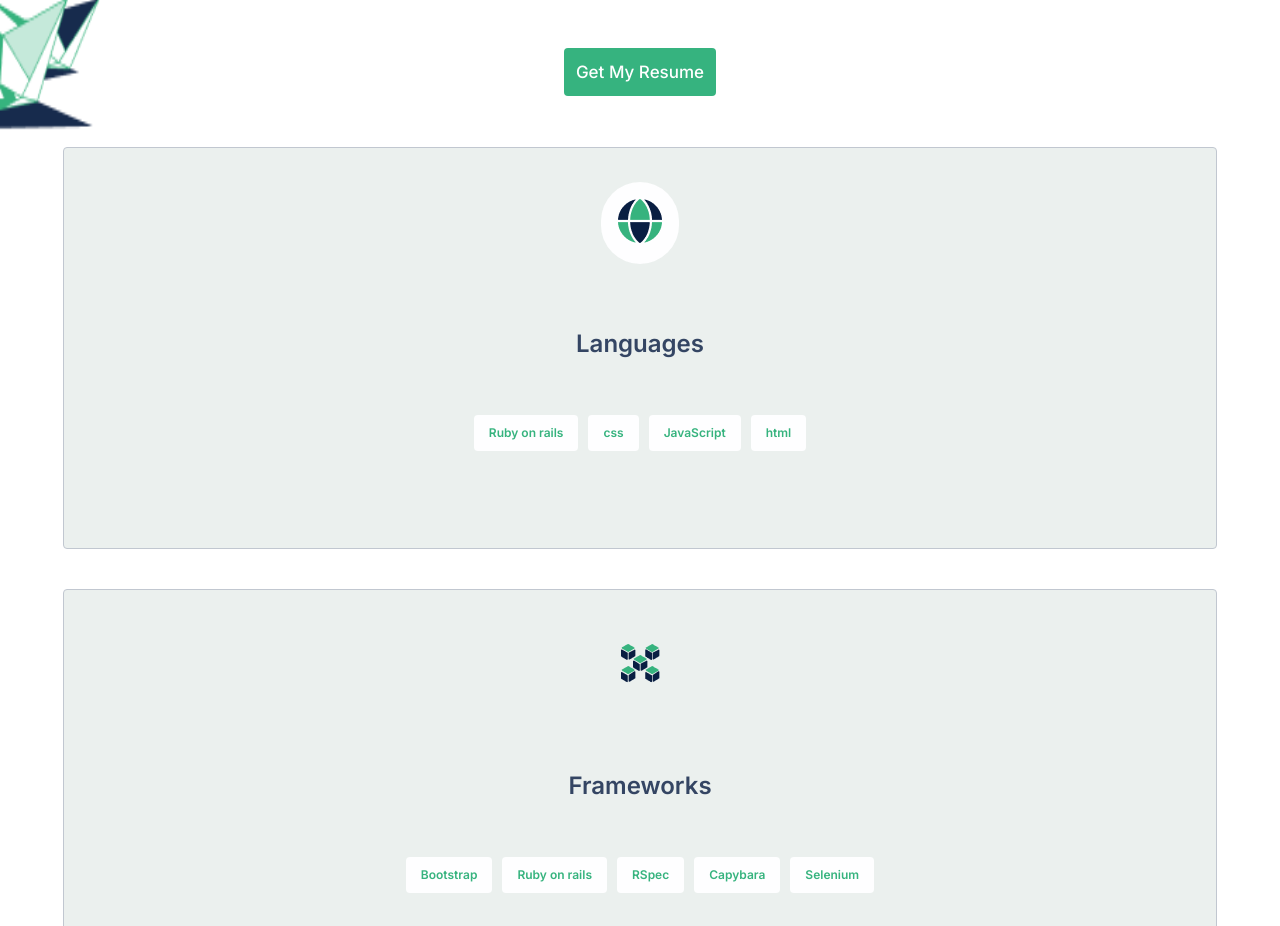
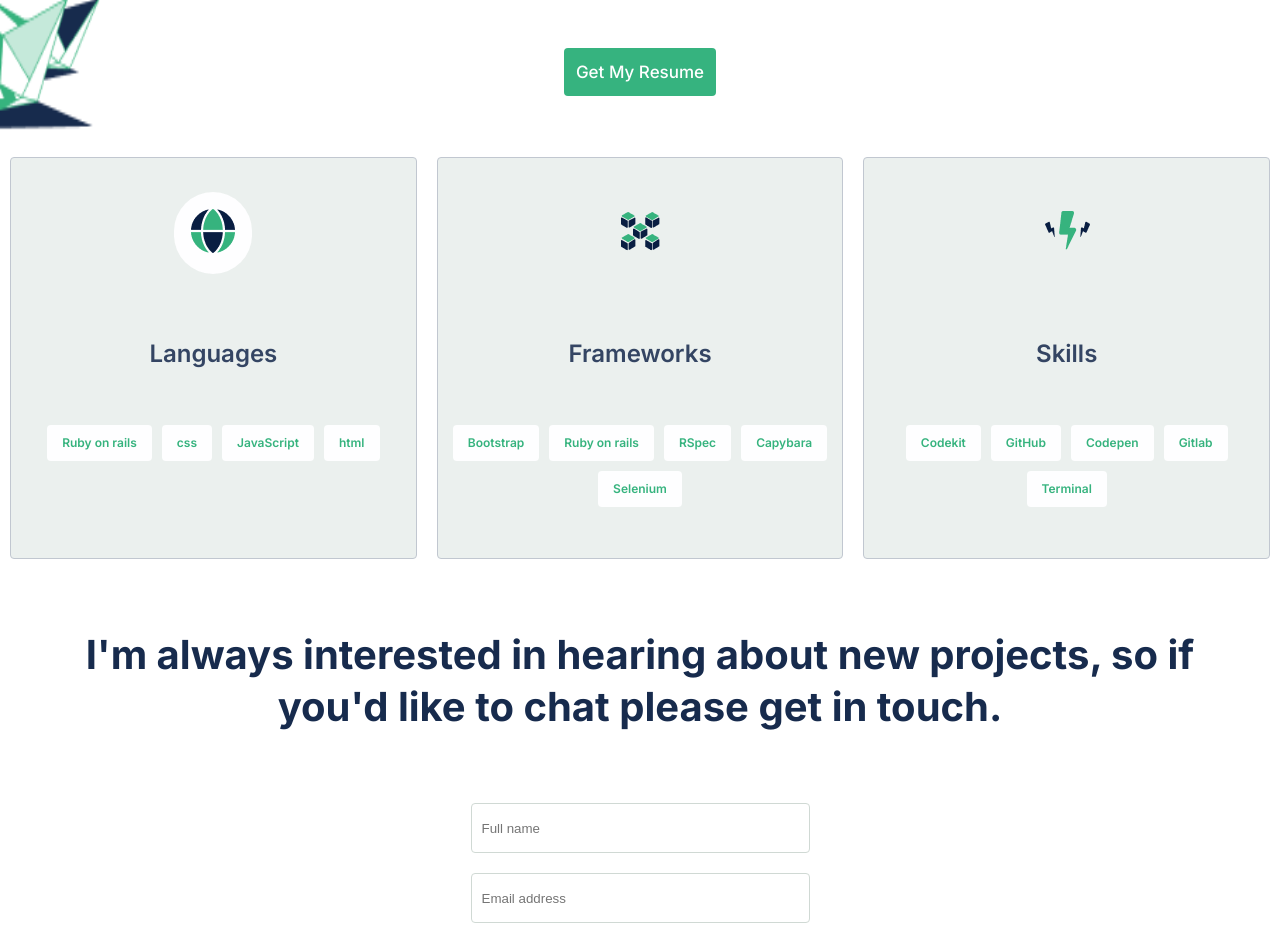
Before and after one commit to Yinkusadel/portfolio-project, a website: page index.html in a window 1280 px wide. Shown: the part 2558-3484 px from the top of the page. Drawn offline with Linux system fonts and the light colour scheme.

Commit message:
faet: add desktopversion-languagescard-containe

```diff
--- a/index.html
+++ b/index.html
@@ -315,6 +315,7 @@
       </div>
 
       <div class="languagescard-container">
+        <div class="desktopversion-languagescard-container">
           <div class="languages-card">
             <div class="languages-icon">
               <span class="languages-icon-span"
@@ -365,6 +366,7 @@
                 <li>Terminal</li>
               </ul>
             </nav>
+          </div>
         </div>
       </div>
     </section>
--- a/styles.css
+++ b/styles.css
@@ -505,11 +505,24 @@ body {
     background: url("/images/rightimage.png") right bottom/100px 250px no-repeat;
   }
 
-
   .aboutme-footer {
     background: url("images/leftimage.png") left/100px 150px no-repeat;
   }
 
+  /*   styles for desktop version languages card begins here    */
+
+  .languagescard-container {
+    display: flex;
+    justify-content: center;
+  }
+
+  .desktopversion-languagescard-container {
+    display: flex;
+  }
+
+  .languages-card {
+    margin: 10px;
+  }
 
   /* content not to be displayed when screen size is >= 768px stays here */
 
```
Lines whose indentation alone changed are shown as unchanged.
